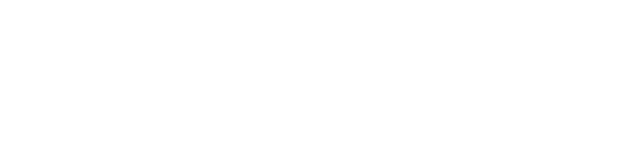
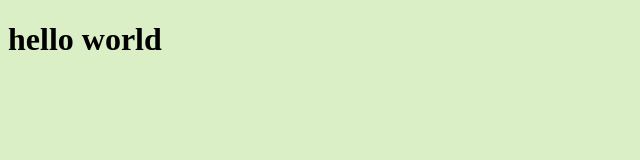
Before and after one commit to romlema/Javascript-practice, a plain HTML site: page index.html in a window 1280 px wide. Shown: the whole page, without its empty margins (0-640 px from the left). Drawn offline with Linux system fonts and the light colour scheme.

Commit message:
added script

```diff
--- a/css/styles.css
+++ b/css/styles.css
@@ -0,0 +1,3 @@
+body {
+    background-color: #daefc5;
+}
--- a/index.html
+++ b/index.html
@@ -12,6 +12,7 @@
 </head>
 
 <body>
+    <h1>hello world</h1>
     <script src="js/script.js"></script>
 </body>
 
```
Also changed, not shown: js/script.js (+7 -0 lines).
